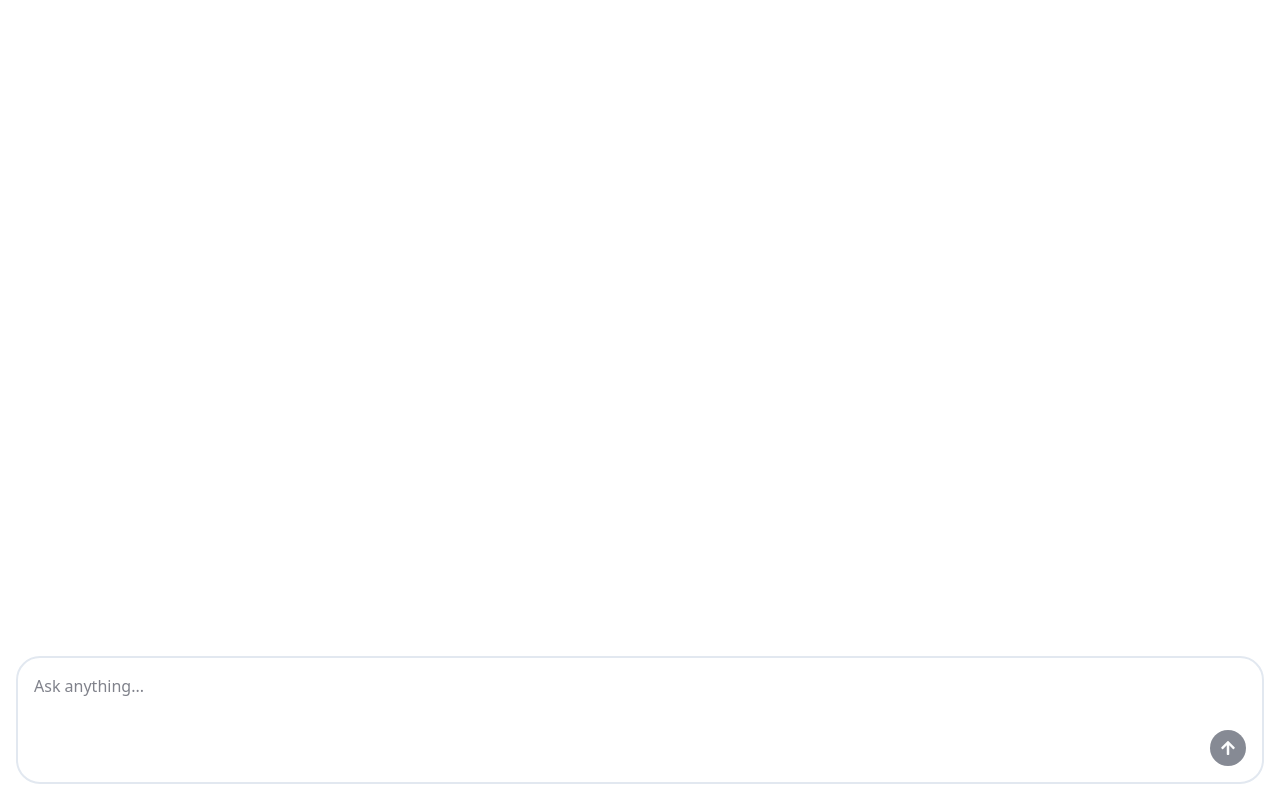
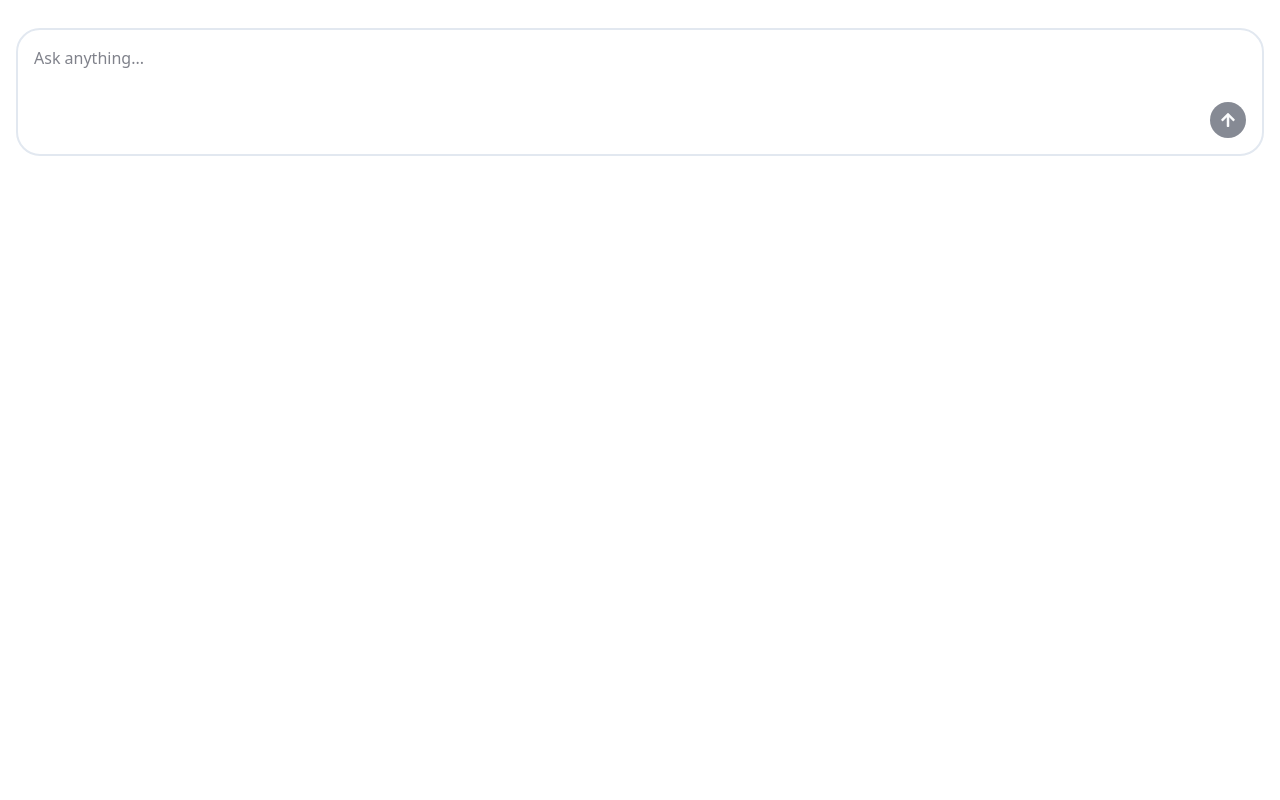
Before and after one commit to shahab-faderani/ai-chat-bot, a React (Vite) app in the folder packages/client/: page / in a window 1280 px wide. Built offline with nearby package versions, Linux system fonts and the light colour scheme.

Commit message:
REFACTOR: separate chat input from chat bot

```diff
--- a/packages/client/src/components/chat/ChatBot.tsx
+++ b/packages/client/src/components/chat/ChatBot.tsx
@@ -1,16 +1,9 @@
-import { useForm } from 'react-hook-form';
 import { useRef, useState } from 'react';
-
-import { Button } from '../ui/button';
 import axios from 'axios';
-import { FaArrowUp } from 'react-icons/fa';
 import TypingIndicator from './TypingIndicator';
 import type { Message } from './ChatMessages';
 import ChatMessages from './ChatMessages';
-
-type FormData = {
-  prompt: string;
-};
+import { ChatInput, type ChatFormData } from './ChatInput';
 
 type ChatResponse = {
   message: string;
@@ -20,20 +13,18 @@ const ChatBot = () => {
   const { current } = useRef(crypto.randomUUID());
 
   const [messages, setMessages] = useState<Message[]>([]);
-  const { register, handleSubmit, reset, formState } = useForm<FormData>();
   const [isBotTyping, setIsBotTyping] = useState(false);
   const [error, setError] = useState('');
 
   /*
    * @todo: log errors using sentry
    */
-  const onSubmit = async ({ prompt }: FormData) => {
+  const onSubmit = async ({ prompt }: ChatFormData) => {
     try {
       setMessages((prev) => [...prev, { content: prompt, role: 'user' }]);
       setIsBotTyping(true);
 
       setError('');
-      reset({ prompt: '' });
 
       const { data } = await axios.post<ChatResponse>('/api/chat', {
         prompt,
@@ -49,38 +40,14 @@ const ChatBot = () => {
     }
   };
 
-  const onKeyDown = (e: React.KeyboardEvent) => {
-    if (e.key === 'Enter' && !e.shiftKey) {
-      handleSubmit(onSubmit)();
-      e.preventDefault();
-    }
-  };
-
   return (
     <div className="flex flex-col h-full">
       <div className="flex flex-col flex-1 gap-3 mb-6 overflow-y-auto">
         <ChatMessages messages={messages} />
         {isBotTyping && <TypingIndicator />}
         {error && <div className="text-red-500">{error}</div>}
+        <ChatInput onSubmit={onSubmit} />
       </div>
-      <form
-        onSubmit={handleSubmit(onSubmit)}
-        onKeyDown={onKeyDown}
-        className="flex flex-col gap-2 items-end border-2 p-4 rounded-3xl"
-      >
-        <textarea
-          {...register('prompt', {
-            required: true,
-            validate: (value) => value.trim().length > 0,
-          })}
-          className="w-full border-0 focus:outline-0 resize-none"
-          placeholder="Ask anything..."
-          maxLength={1000}
-        />
-        <Button disabled={!formState.isValid} className="rounded-full w-9 h-9">
-          <FaArrowUp />
-        </Button>
-      </form>
     </div>
   );
 };
--- /dev/null
+++ b/packages/client/src/components/chat/ChatInput.tsx
@@ -0,0 +1,49 @@
+import { FaArrowUp } from 'react-icons/fa';
+import { Button } from '../ui/button';
+import { useForm } from 'react-hook-form';
+
+export type ChatFormData = {
+  prompt: string;
+};
+
+type Props = {
+  onSubmit: (data: ChatFormData) => void;
+};
+
+export const ChatInput = ({ onSubmit }: Props) => {
+  const { register, handleSubmit, reset, formState } = useForm<ChatFormData>();
+
+  const handleFormSubmit = handleSubmit((data) => {
+    reset({ prompt: '' });
+    onSubmit(data);
+  });
+
+  const handleKeyDown = (e: React.KeyboardEvent) => {
+    if (e.key === 'Enter' && !e.shiftKey) {
+      handleFormSubmit();
+      e.preventDefault();
+    }
+  };
+  return (
+    <div>
+      <form
+        onSubmit={handleFormSubmit}
+        onKeyDown={handleKeyDown}
+        className="flex flex-col gap-2 items-end border-2 p-4 rounded-3xl"
+      >
+        <textarea
+          {...register('prompt', {
+            required: true,
+            validate: (value) => value.trim().length > 0,
+          })}
+          className="w-full border-0 focus:outline-0 resize-none"
+          placeholder="Ask anything..."
+          maxLength={1000}
+        />
+        <Button disabled={!formState.isValid} className="rounded-full w-9 h-9">
+          <FaArrowUp />
+        </Button>
+      </form>
+    </div>
+  );
+};
```
